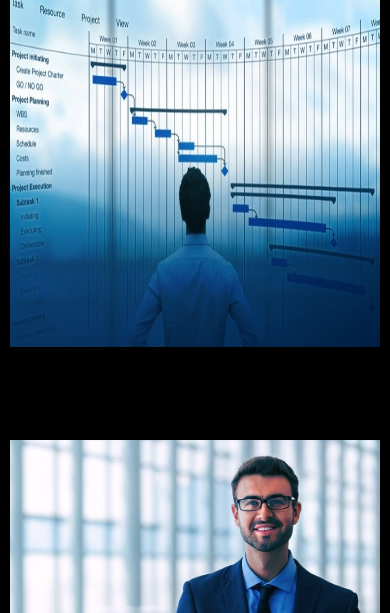
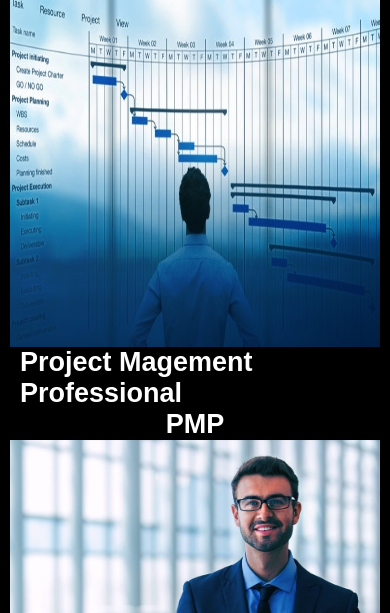
Before and after one commit to Jhony8691/ProJavsa, a website: page views/courses.html in a window 390 px wide. Shown: the part 231-844 px from the top of the page. Drawn offline with Linux system fonts and the light colour scheme; a web font is replaced by a local one.

Commit message:
Actualizacion Entrega Proyecto Final

```diff
--- a/sass/views/_contenido.scss
+++ b/sass/views/_contenido.scss
@@ -804,6 +804,7 @@ header {
     .text__courses {
         font-size: 1.5em;
         font-weight: bold;
+        color: $secondary;
     }
 
 
```
Also changed, not shown: css/main.css.
